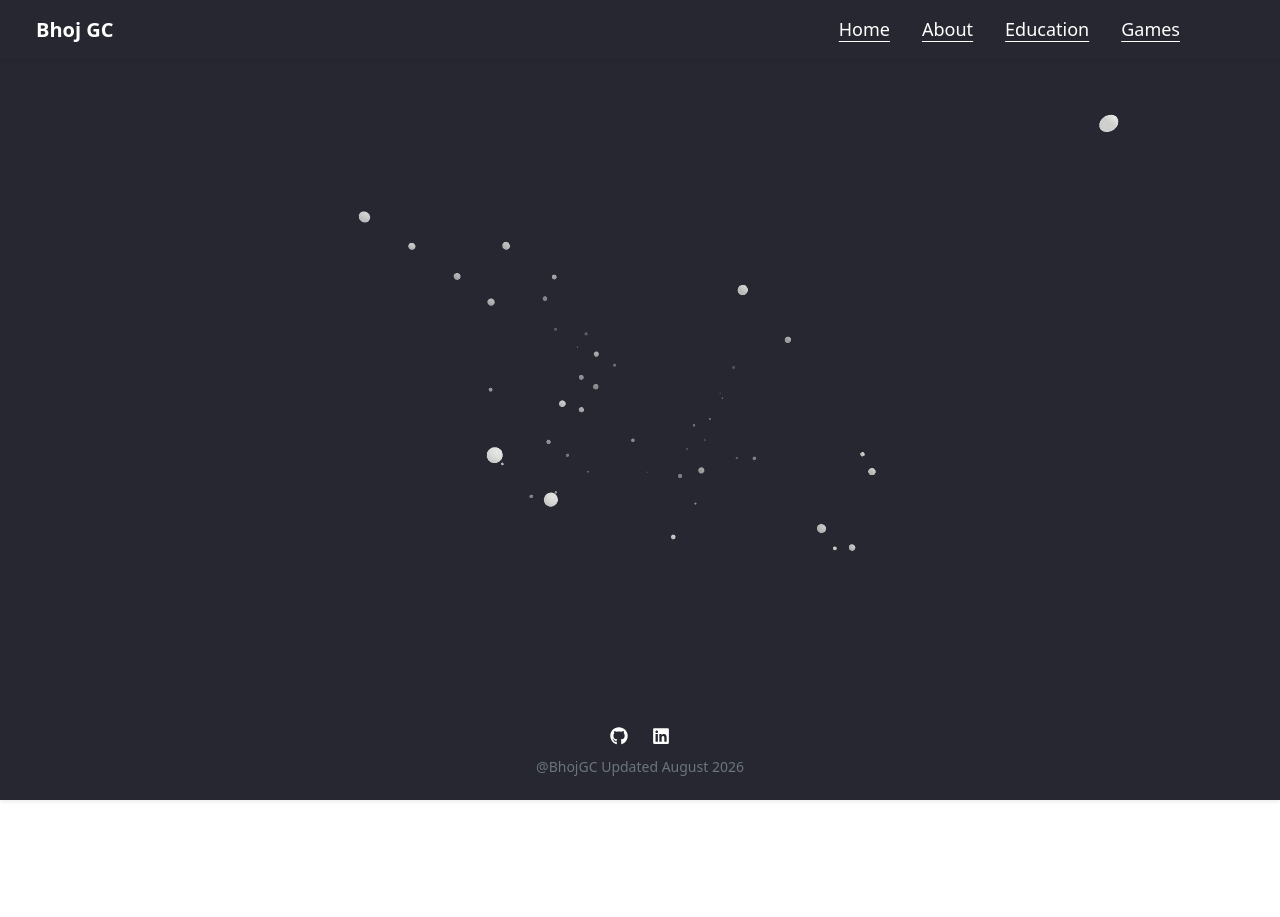
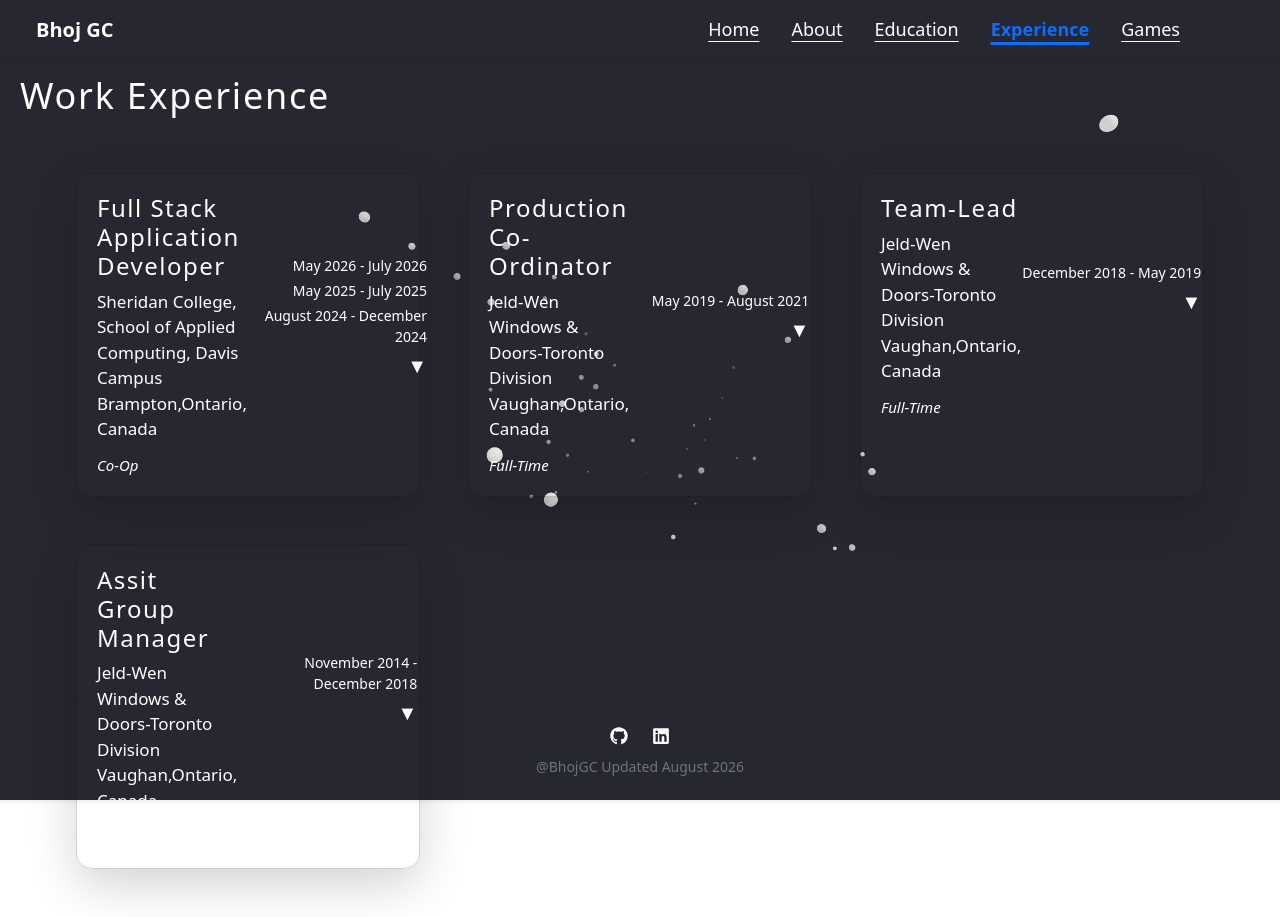
Before and after one commit to gcbhoj/profile, a React (Vite) app: page /experience in a window 1280 px wide. Before the commit the page ends 800 px from the top, so only its background shows below. Built offline with nearby package versions, Linux system fonts and the light colour scheme; a web font is replaced by a local one.

Commit message:
- completed workExperience page

```diff
--- a/public/data/resume.json
+++ b/public/data/resume.json
@@ -142,7 +142,7 @@
         "Designed and implemented backend services for Word Complex Application, developing a modular architecture with separate game routes and integrating backend data workflows to support gamification features.",
         "Developed Python-based RESTful API services to collect, process, and manage open-source Sanskrit and English learning content by integrating web scraping, spaCy, Dharmamitra NLP libraries, and MongoDB data storage.",
         "Collaborated with an eight-member Agile development team to design, develop, test, debug, and integrate backend services with application components.",
-        "Implemented backend application logic using Node.js and Firebase to support structured data storage, retrieval and transformation for application workflows.",
+        "Implemented backend application logic using Node.js and MongoDB to support structured data storage, retrieval and transformation for application workflows.",
         "Developed the Punch-N-Spell interactive learning game by implementing JavaScript-based game logic, HTML5 Canvas rendering, and user interaction features.",
         "Maintained technical documentation, project resources, and development records to support team collaboration and project continuity."
       ],
--- a/src/App.jsx
+++ b/src/App.jsx
@@ -10,6 +10,7 @@ import Footer from "./components/footer";
 import DefaultBackground from "./backgrounds/defaultBackground";
 import GamePage from "./pages/gamePage";
 import Education from "./pages/education";
+import WorkExperience from "./pages/workExperience";
 
 const App = () => {
   /**
@@ -27,7 +28,7 @@ const App = () => {
         className="d-flex flex-column"
         style={{
           height: "100vh",
-          overflow: "hidden",
+          // overflow: "hidden",
         }}
       >
         <Navbar />
@@ -37,6 +38,7 @@ const App = () => {
           <Route path="/games" element={<Games />} />
           <Route path="/games/:gameId" element={<GamePage />} />
           <Route path="/education" element={<Education />} />
+          <Route path="/experience" element={<WorkExperience />} />
         </Routes>
 
         <Footer />
--- a/src/components/navbar.jsx
+++ b/src/components/navbar.jsx
@@ -14,7 +14,7 @@ const Navbar = () => {
         <NavLink
           className="navbar-brand fw-bold"
           to="/"
-          onClick={dispatch(closeMobileMenu())}
+          onClick={() => dispatch(closeMobileMenu())}
           style={{ color: "white" }}
         >
           {alias}
--- a/src/config/navigation.js
+++ b/src/config/navigation.js
@@ -16,6 +16,11 @@ export const navigationItems = [
   },
   {
     id: 4,
+    name: "Experience",
+    path: "/experience",
+  },
+  {
+    id: 5,
     name: "Games",
     path: "/games",
   },
--- a/src/features/resumeSlice.js
+++ b/src/features/resumeSlice.js
@@ -15,7 +15,7 @@ const initialState = {
   aboutme: "",
   demos: [],
   education: [],
-  workexperience: [],
+  workExperience: [],
   status: "idle",
   error: null,
 };
@@ -45,7 +45,7 @@ const resumeSlice = createSlice({
         state.aboutme = action.payload.aboutMe;
         state.demos = action.payload.demos;
         state.education = action.payload.education;
-        state.workexperience = action.payload.workexperience;
+        state.workExperience = action.payload.workExperience;
       })
 
       .addCase(fetchResume.rejected, (state, action) => {
--- /dev/null
+++ b/src/pages/workExperience.jsx
@@ -0,0 +1,231 @@
+import { useSelector } from "react-redux";
+
+const WorkExperience = () => {
+  const { workExperience, status, error } = useSelector(
+    (state) => state.resume,
+  );
+
+  if (status === "loading") {
+    return <p>Loading work experience information...</p>;
+  }
+
+  if (status === "failed") {
+    return <p>Error: {error}</p>;
+  }
+
+  return (
+    <>
+      <h3
+        style={{
+          fontSize: "36px",
+          marginTop: "10px",
+          marginLeft: "20px",
+          letterSpacing: "1.75px",
+          paddingTop: "5px",
+        }}
+      >
+        Work Experience
+      </h3>
+
+      <div
+        className="container-fluid"
+        style={{
+          width: "90%",
+          height: "70%",
+          margin: "0 auto",
+        }}
+      >
+        <div className="row row-cols-1 row-cols-md-1 row-cols-lg-3 py-5 g-5">
+          {workExperience?.map((item, id) => (
+            <div className="col" key={id}>
+              {/* Card */}
+              <div
+                className="card h-100 rounded-4 shadow-lg"
+                style={{
+                  background: "none",
+                  color: "white",
+                  cursor: "pointer",
+                }}
+                data-bs-toggle="modal"
+                data-bs-target={`#workExperienceModal${id}`}
+              >
+                {/* Card Header */}
+                <div
+                  className="card-header border-0"
+                  style={{
+                    background: "transparent",
+                    color: "white",
+                    padding: "20px",
+                  }}
+                >
+                  <div className="d-flex align-items-center">
+                    {/* LEFT SIDE */}
+                    <div className="flex-grow-1">
+                      <h4
+                        style={{
+                          fontSize: "24px",
+                          letterSpacing: "1.5px",
+                          marginBottom: "8px",
+                        }}
+                      >
+                        {item.title}
+                      </h4>
+
+                      <p
+                        style={{
+                          marginBottom: "0",
+                          fontSize: "17px",
+                        }}
+                      >
+                        {item.organization}
+                      </p>
+
+                      <p
+                        style={{
+                          marginBottom: "0",
+                          fontSize: "17px",
+                        }}
+                      >
+                        {item.location}
+                      </p>
+                    </div>
+
+                    {/* RIGHT SIDE */}
+                    <div
+                      className="text-end"
+                      style={{
+                        minWidth: "180px",
+                      }}
+                    >
+                      {item.workYears?.map((workYear, index) => (
+                        <p
+                          key={index}
+                          style={{
+                            marginBottom: "4px",
+                            fontSize: "14px",
+                          }}
+                        >
+                          {workYear.from.month} {workYear.from.year} -{" "}
+                          {workYear.to.month} {workYear.to.year}
+                        </p>
+                      ))}
+
+                      <span
+                        style={{
+                          fontSize: "20px",
+                        }}
+                      >
+                        ▼
+                      </span>
+                    </div>
+                  </div>
+
+                  {/* TYPE */}
+                  <div
+                    style={{
+                      marginTop: "12px",
+                      fontSize: "15px",
+                      fontStyle: "italic",
+                    }}
+                  >
+                    {item.type}
+                  </div>
+                </div>
+              </div>
+
+              {/* Modal */}
+              <div
+                className="modal fade"
+                id={`workExperienceModal${id}`}
+                tabIndex="-1"
+                aria-labelledby={`workExperienceModalLabel${id}`}
+                aria-hidden="true"
+              >
+                <div className="modal-dialog modal-lg modal-dialog-centered">
+                  <div
+                    className="modal-content"
+                    style={{
+                      background: "#111",
+                      color: "white",
+                      borderRadius: "20px",
+                    }}
+                  >
+                    {/* Modal Header */}
+                    <div
+                      className="modal-header border-0"
+                      style={{
+                        padding: "25px",
+                      }}
+                    >
+                      <div>
+                        <h2
+                          className="modal-title"
+                          id={`workExperienceModalLabel${id}`}
+                        >
+                          {item.title}
+                        </h2>
+
+                        <p className="mb-1">{item.organization}</p>
+
+                        <p className="mb-0">{item.location}</p>
+                      </div>
+
+                      <button
+                        type="button"
+                        className="btn-close btn-close-white"
+                        data-bs-dismiss="modal"
+                        aria-label="Close"
+                      ></button>
+                    </div>
+
+                    {/* Modal Body */}
+                    <div className="modal-body">
+                      <div className="mb-4">
+                        <h5>Employment Period</h5>
+
+                        {item.workYears?.map((workYear, index) => (
+                          <p key={index}>
+                            {workYear.from.month} {workYear.from.year} -{" "}
+                            {workYear.to.month} {workYear.to.year}
+                          </p>
+                        ))}
+                      </div>
+
+                      <div className="mb-4">
+                        <h5>Position</h5>
+                        <p>{item.type}</p>
+                      </div>
+
+                      <div>
+                        <h5>Responsibilities</h5>
+
+                        <ul>
+                          {item.jobDescription?.map((jd, index) => (
+                            <li key={index}>{jd}</li>
+                          ))}
+                        </ul>
+                      </div>
+                    </div>
+
+                    {/* Modal Footer */}
+                    <div className="modal-footer border-0">
+                      <button
+                        type="button"
+                        className="btn btn-secondary"
+                        data-bs-dismiss="modal"
+                      >
+                        Close
+                      </button>
+                    </div>
+                  </div>
+                </div>
+              </div>
+            </div>
+          ))}
+        </div>
+      </div>
+    </>
+  );
+};
+
+export default WorkExperience;
--- a/src/scss/styles.scss
+++ b/src/scss/styles.scss
@@ -14,7 +14,7 @@ body {
   margin: 0;
   padding: 0;
   font-family: $font-family-base;
-  overflow-y: hidden;
+  // overflow-y: hidden;
   color: $font-color;
 }
 
```
